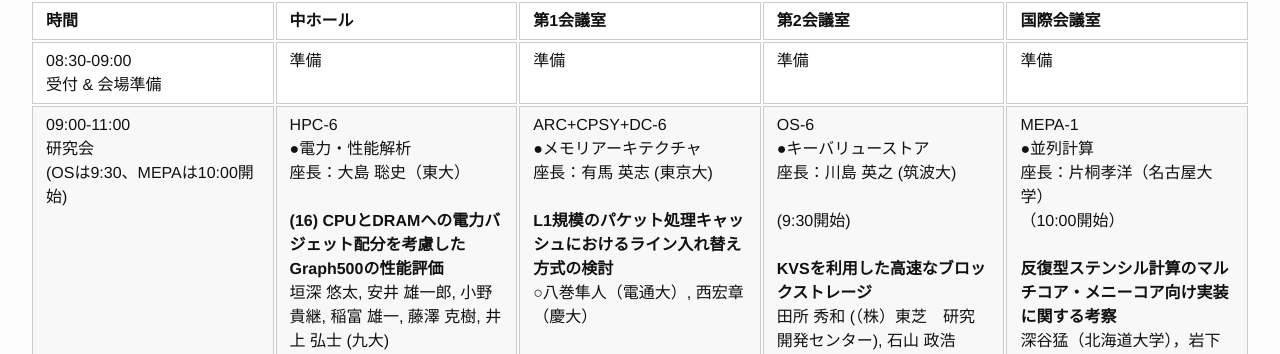
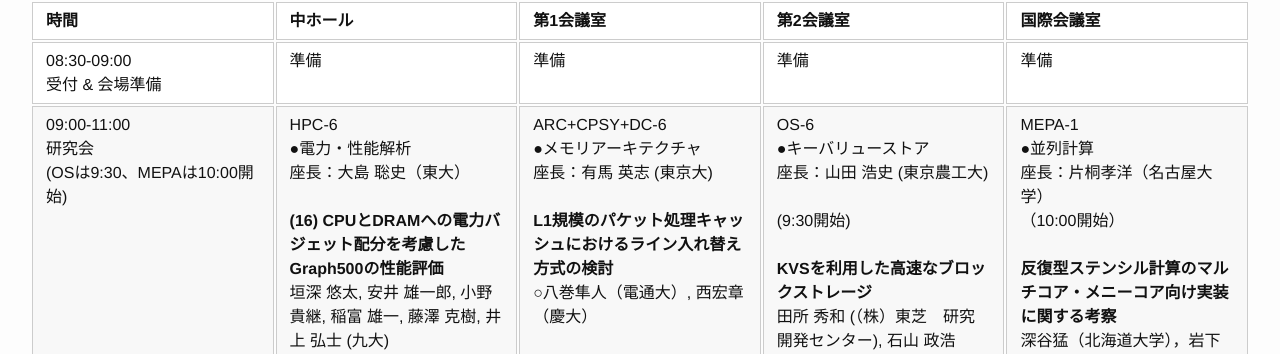
Before and after one commit to swopp/swopp.github.io, a Jekyll site: the page built from 2016/schedule-details.md, in a window 1280 px wide and 900 px high, scrolled down 4771 px. Shown: the part 96-450 px from the top of the window. Built offline with Jekyll 4.4.1, drawn with Linux system fonts in a browser that asks for light colours.

Commit message:
update an moderator in sigos

```diff
--- a/2016/schedule-details.md
+++ b/2016/schedule-details.md
@@ -41,7 +41,7 @@ permalink: /2016/program/
 | 時間                                                    | 中ホール         | 第1会議室         | 第2会議室          | 国際会議室   |
 |---------------------------------------------------------|------------------|-------------------|--------------------|--------------|
 | 08:30-09:00<br/>受付 & 会場準備                         | 準備             | 準備              | 準備               | 準備         |
-| 09:00-11:00<br/>研究会<br/>(OSは9:30、MEPAは10:00開始)  | HPC-6<br />●電力・性能解析<br />座長：大島 聡史（東大）<br /><br />**(16) CPUとDRAMへの電力バジェット配分を考慮したGraph500の性能評価**<br />  垣深 悠太, 安井 雄一郎, 小野 貴継, 稲富 雄一, 藤澤 克樹, 井上 弘士 (九大)<br /><br />**(17) 電力制約型スーパーコンピュータにおける性能モデリング**<br />  稲富 雄一, 垣深 悠太, 小野 貴継, 井上 弘士 (九大)<br /><br />**(18) ON/OFFリンクを有するHPCシステムのインターコネクトにおける電力の見積手法**<br />  西郷 雄斗, 三輪 忍, 八巻 隼人, 本多 弘樹 (電通大)<br /><br />**(19) モデルパラメータに非負制約を課した回帰モデルによる大規模並列計算の性能予測**<br />  折居 茂夫, 今村 俊幸 (理研), 山本 義郎 (東海大)           | ARC+CPSY+DC-6<br />●メモリアーキテクチャ<br />座長：有馬 英志 (東京大)<br /><br />**L1規模のパケット処理キャッシュにおけるライン入れ替え方式の検討**<br />○八巻隼人（電通大）, 西宏章（慶大）<br /><br />**Pre-Promotion の動的切り替え手法の検討**<br />[変更あり]<br />○甲地弘幸, 入江英嗣, 坂井修一（東大）<br /><br />**GCにおける冗長なマーク処理抑制のためのハードウェア支援手法**<br />○河村慎二, 津邑公暁（名工大）<br /><br />**キャッシュの分割領域の動的管理による高速化**<br />○刀根舞歌, 佐々木敬泰, 深澤祐樹, 近藤利夫（三重大）    | OS-6<br />●キーバリューストア<br />座長：川島 英之 (筑波大)<br /><br />(9:30開始)<br /><br />**KVSを利用した高速なブロックストレージ**<br />        田所 秀和 (（株）東芝　研究開発センター), 石山 政浩 (（株）東芝　ストレージ＆デバイスソリューション社), 松崎 秀則(（株）東芝　研究開発センター)<br /><br />**分散キーバリューストアにおけるアクセス頻度を考慮した階層化ストレージ手法の提案**<br />        鴨下 将成, 川島 龍太, 松尾 啓志 (名古屋工業大学)<br /><br />**不揮発性 DIMM を用いた LSM-tree によるキーバリューストアの性能向上**<br />        迫田 賀章, 青田 直大, 河野 健二 (慶應義塾大学)              | MEPA-1<br />●並列計算<br />座長：片桐孝洋（名古屋大学）<br />（10:00開始）<br /><br />**反復型ステンシル計算のマルチコア・メニーコア向け実装に関する考察**<br />深谷猛（北海道大学），岩下武史（北海道大学）<br /><br />**ブロック化赤-黒順序付けにおけるMILU分解の問題点と緩和係数導入の効果**<br />塩谷明美（電気通信大学），山本有作（電気通信大学）      |
+| 09:00-11:00<br/>研究会<br/>(OSは9:30、MEPAは10:00開始)  | HPC-6<br />●電力・性能解析<br />座長：大島 聡史（東大）<br /><br />**(16) CPUとDRAMへの電力バジェット配分を考慮したGraph500の性能評価**<br />  垣深 悠太, 安井 雄一郎, 小野 貴継, 稲富 雄一, 藤澤 克樹, 井上 弘士 (九大)<br /><br />**(17) 電力制約型スーパーコンピュータにおける性能モデリング**<br />  稲富 雄一, 垣深 悠太, 小野 貴継, 井上 弘士 (九大)<br /><br />**(18) ON/OFFリンクを有するHPCシステムのインターコネクトにおける電力の見積手法**<br />  西郷 雄斗, 三輪 忍, 八巻 隼人, 本多 弘樹 (電通大)<br /><br />**(19) モデルパラメータに非負制約を課した回帰モデルによる大規模並列計算の性能予測**<br />  折居 茂夫, 今村 俊幸 (理研), 山本 義郎 (東海大)           | ARC+CPSY+DC-6<br />●メモリアーキテクチャ<br />座長：有馬 英志 (東京大)<br /><br />**L1規模のパケット処理キャッシュにおけるライン入れ替え方式の検討**<br />○八巻隼人（電通大）, 西宏章（慶大）<br /><br />**Pre-Promotion の動的切り替え手法の検討**<br />[変更あり]<br />○甲地弘幸, 入江英嗣, 坂井修一（東大）<br /><br />**GCにおける冗長なマーク処理抑制のためのハードウェア支援手法**<br />○河村慎二, 津邑公暁（名工大）<br /><br />**キャッシュの分割領域の動的管理による高速化**<br />○刀根舞歌, 佐々木敬泰, 深澤祐樹, 近藤利夫（三重大）    | OS-6<br />●キーバリューストア<br />座長：山田 浩史 (東京農工大)<br /><br />(9:30開始)<br /><br />**KVSを利用した高速なブロックストレージ**<br />        田所 秀和 (（株）東芝　研究開発センター), 石山 政浩 (（株）東芝　ストレージ＆デバイスソリューション社), 松崎 秀則(（株）東芝　研究開発センター)<br /><br />**分散キーバリューストアにおけるアクセス頻度を考慮した階層化ストレージ手法の提案**<br />        鴨下 将成, 川島 龍太, 松尾 啓志 (名古屋工業大学)<br /><br />**不揮発性 DIMM を用いた LSM-tree によるキーバリューストアの性能向上**<br />        迫田 賀章, 青田 直大, 河野 健二 (慶應義塾大学)              | MEPA-1<br />●並列計算<br />座長：片桐孝洋（名古屋大学）<br />（10:00開始）<br /><br />**反復型ステンシル計算のマルチコア・メニーコア向け実装に関する考察**<br />深谷猛（北海道大学），岩下武史（北海道大学）<br /><br />**ブロック化赤-黒順序付けにおけるMILU分解の問題点と緩和係数導入の効果**<br />塩谷明美（電気通信大学），山本有作（電気通信大学）      |
 | 11:15-12:45<br/>研究会                                  | HPC-7<br />●省電力システム<br />座長：辻 美和子（理研）<br /><br />**(20) 電力制約を考慮した資源管理ツールによるHPCシステムの電力性能解**<br />  坂本 龍一, カオ タン, 和 遠, 近藤 正章 (東大/CREST), 深沢 圭一郎 (京大), 上田 将嗣 (九大), 稲富 雄一, 井上 弘士 (九大/CREST)<br /><br />**(21) コードレベル性能最適化が電力効率に与える影響の分析**<br />  今村 智史, 安井 雄一郎, 稲富 雄一, 藤澤 克樹, 井上 弘士, 小野 貴継 (九大)<br /><br />**(22) メモリホットプラグを用いたメインメモリの省電力化に関する初期検討**<br />  石原 雅也, 三輪 忍, 八巻 隼人, 本多 弘樹 (電通大)           | ARC+CPSY+DC-7<br />●耐故障・信頼性<br />座長：井上美智子(奈良先端大)<br /><br />**パラメータサーバを用いた並列機械学習システムにおける耐故障性のシミュレーション**<br />○黎　明曦（筑波大）, 谷村勇輔, 中田秀基（産総研）<br /><br />**t/mビット同期誤り通信路モデルと誤り制御符号化法の検討**<br />○金子晴彦（東工大）<br /><br />**受信信号強度を用いたデバイス認証方式における攻撃可能条件の定式化**<br />○藤井達也, 小野貴継, 金谷晴一, 井上弘士（九大）    | OS-7<br />●仮想化基盤管理<br />座長：尾上 浩一 (富士通)<br /><br />**ネストした仮想化を用いたVMの安全な帯域外リモート管理**<br />        二神 翔太, 光来 健一 (九州工業大学)<br /><br />**OpenStackの挙動をリアルタイムに可視化するためのシステム**<br />        高橋 ひとみ, 勝野 恭治, 小野寺 民也 (日本IBM 東京基礎研究所)<br /><br />**SDNスイッチにおける柔軟なパケット制御機構の提案**<br />        小嶋 奨, 福田 浩章 (芝浦工業大学大学院理工学研究科)              | MEPA-2<br />●行列計算<br />座長：岩下武史（北海道大学）<br /><br />**一般内積に対するグラム・シュミット直交化の演算量削減およびその性能評価**<br />今倉暁（筑波大学），山本有作（電気通信大学）<br /><br />**階層型行列表現を用いた行列演算**<br />伊田明弘（東京大学）<br /><br />**フィルタ対角化法に用いるフィルタの通過域に於ける伝達率の一様性が低い場合に対する対策の考察**<br />村上弘（首都大学東京）      |
 | 12:45-14:00<br/>お昼休み                                |                  | CPSY 専門委員会   | ACS 編集委員会     |              |
 | 14:00-15:30<br/>研究会                                  | MEPA-3<br />●行列計算・並列化<br />座長：山本有作（電気通信大学）<br />（45分講演）<br /><br />**逆固有値問題に対する疑似ニュートン法の導出について**<br />相島健助（東京大学）<br /><br />**非同期並列前処理手法について**<br />中島研吾（東京大学）          | ARC+CPSY+DC-8<br />●ネットワーク性能<br />座長：高藤 大介 (広島大)<br /><br />**一斉同期通信の最短時間パケットスケジューリング ?PSOによる最適化の試み?**<br />○横田隆史, 大津金光, 大川猛（宇都宮大）<br /><br />**ネットワークにおけるタグ情報の多重暗号, 復号化を用いたパケット配送経路特定手法の提案**<br />○増川健人, 西　宏章（慶大）<br /><br />**FPGAを用いたFat TreeベースNoCの高速エミュレーション**<br />○Thiem Van Chu, 吉瀬謙二（東工大）    | OS 運営委員会 予備 | HPC-8<br />●並列処理<br />座長：南里 豪志（九大）<br /><br />**(23) Critical Path Analysis for Characterizing Parallel Runtime Systems**<br />  An Huynh, Kenjiro Taura (Univ. of Tokyo)<br /><br />**(24) Performance Modeling of Task Parallel Programs**<br />  Namsraijav Byambajav, Taura Kenjiro (Univ. of Tokyo)<br /><br />**(25) タスクの依存性を用いたOpenMPプログラムのNUMA最適化**<br />  李 珍泌 (理研), 津金 佳祐 (筑波大), 村井 均, 佐藤 三久 (理研)       |
--- a/2016/sigs/OS.txt
+++ b/2016/sigs/OS.txt
@@ -70,7 +70,7 @@
 
 OS-6
 ●キーバリューストア
-座長：川島 英之 (筑波大)
+座長：山田 浩史 (東京農工大)
 
 (9:30開始)
 
```
